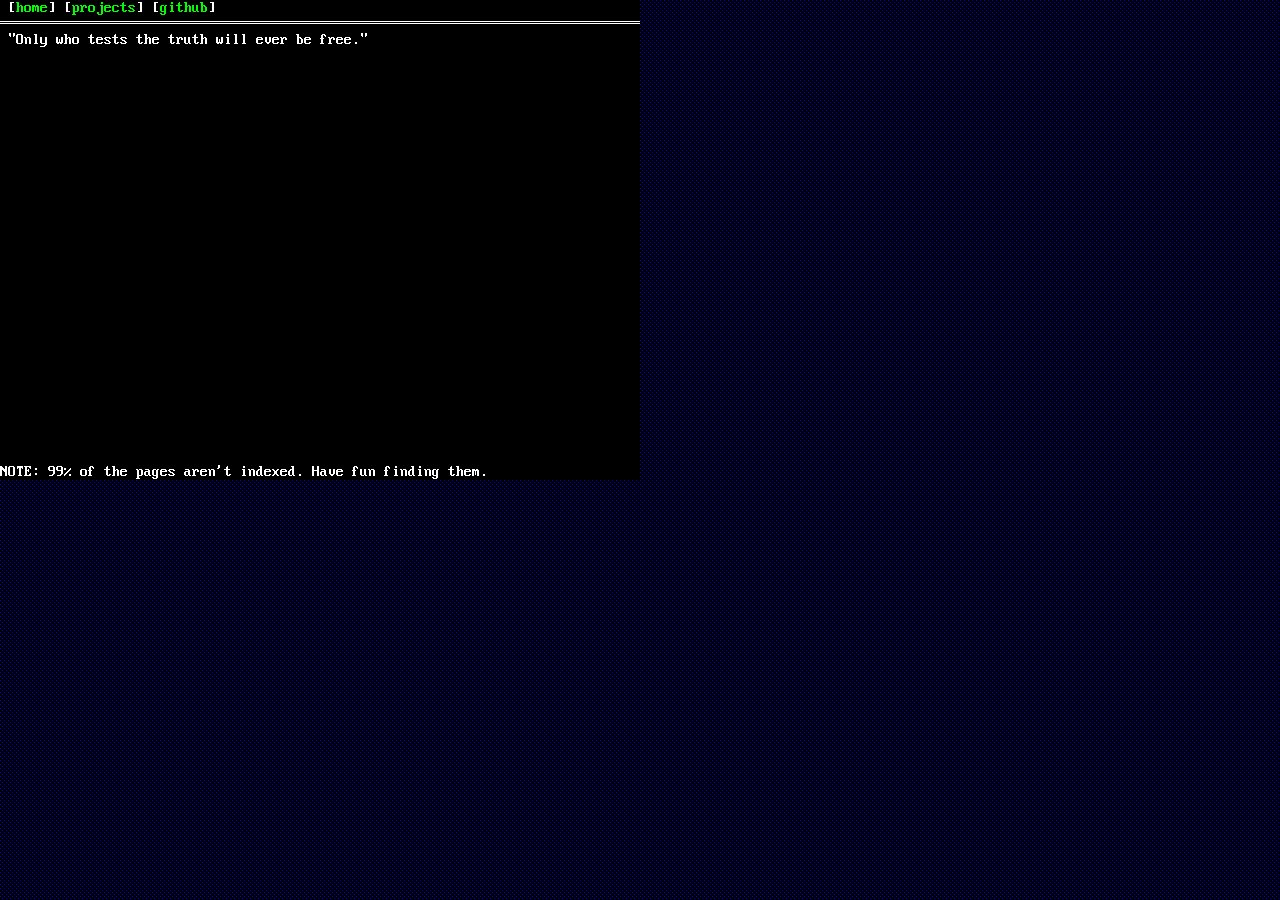
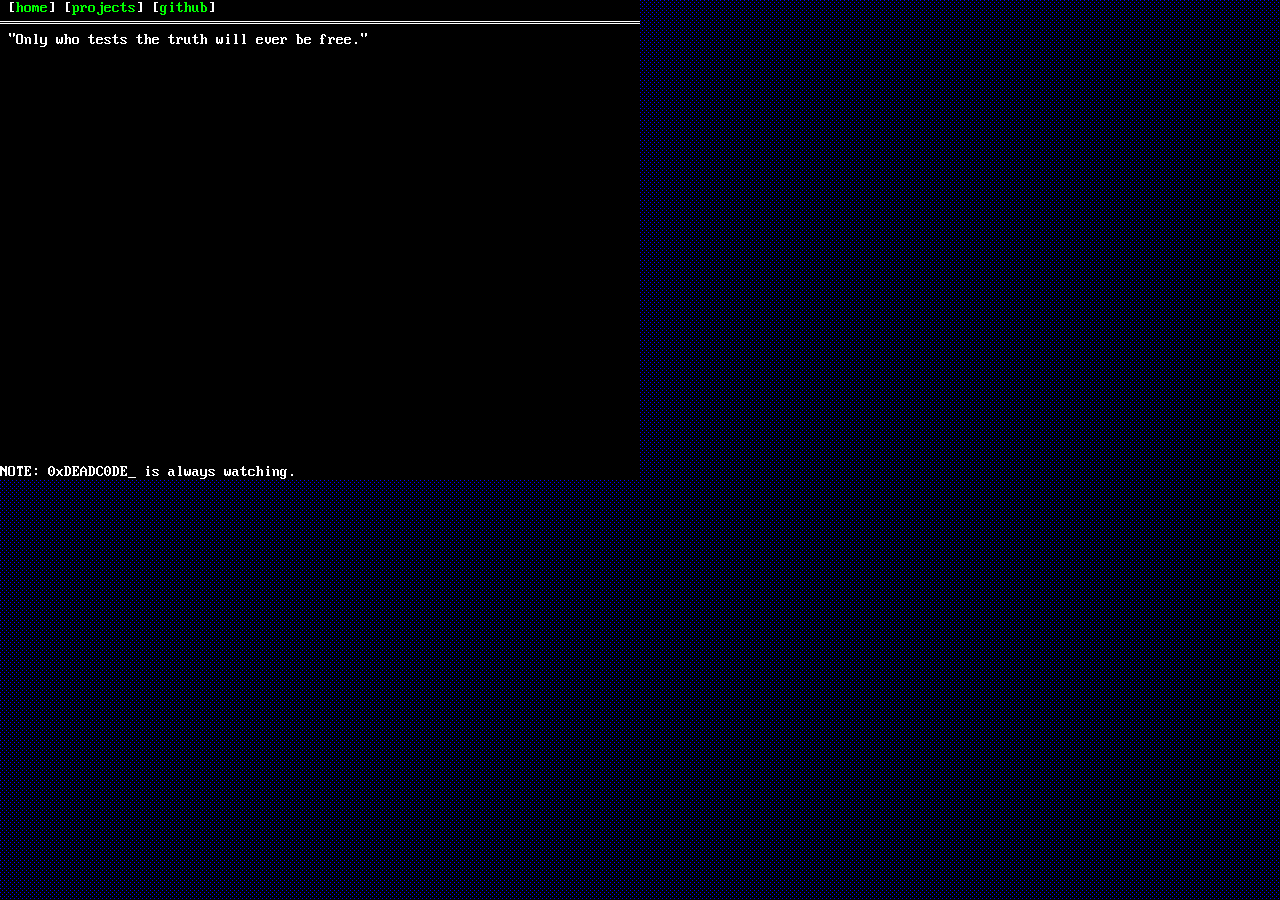
Before and after one commit to mgismissing/deadcode, a Jekyll site: the page built from index.html, in a window 1280 px wide. Built offline with Jekyll 4.4.1, drawn with Linux system fonts in a browser that asks for light colours.

Commit message:
Rename file, add footer

```diff
--- a/index.html
+++ b/index.html
@@ -5,4 +5,4 @@ title: Home
 
 <p class="anim-type">"Only who tests the truth will ever be free."</p>
 
-<footer class="anim-type">NOTE: 99% of the pages aren't indexed. Have fun finding them.</footer>
+<footer class="anim-type">NOTE: 0xDEADC0DE_ is always watching.</footer>
```
Also changed, not shown: barbie.html (renamed from dexter.html).
